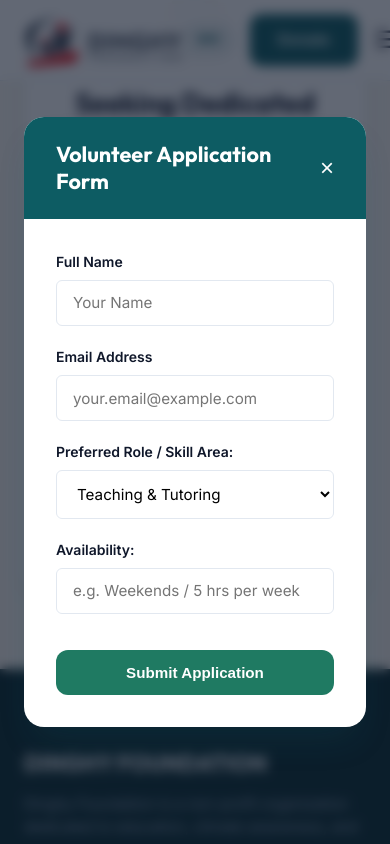
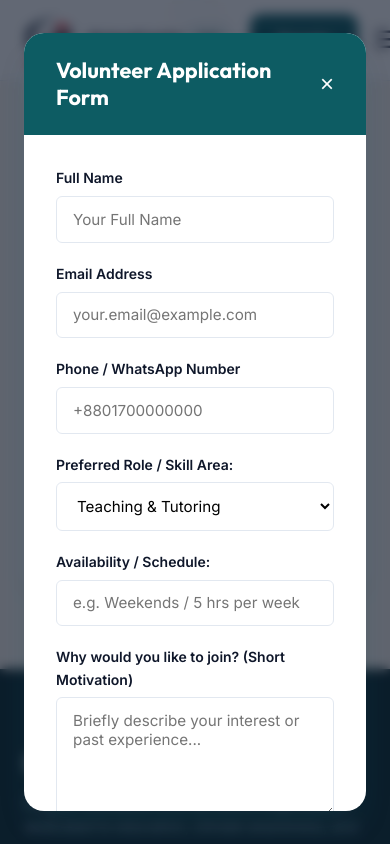
Before and after one commit to mhashiq/DinghyFoundation, a website built with Vite: page team.html in a window 390 px wide. Both pictures are taken after a click on the button "Apply as a Volunteer →". Shown: the part 5101-5945 px from the top of the page. Built offline with nearby package versions, Linux system fonts and the light colour scheme.

Commit message:
Enhance volunteer application form fields with Phone and Motivation inputs

```diff
--- a/i18n.js
+++ b/i18n.js
@@ -198,13 +198,15 @@ export const translations = {
     modal_donate_submit: "Complete Donation",
 
     modal_vol_title: "Volunteer Application Form",
+    modal_vol_phone: "Phone / WhatsApp Number",
     modal_vol_role: "Preferred Role / Skill Area:",
     modal_vol_role1: "Teaching & Tutoring",
     modal_vol_role2: "Health & Hygiene Workshops",
     modal_vol_role3: "Disaster Awareness",
     modal_vol_role4: "Media & Documentation",
-    modal_vol_availability: "Availability:",
-    modal_vol_submit: "Submit Application",
+    modal_vol_availability: "Availability / Schedule:",
+    modal_vol_motivation: "Why would you like to join? (Short Motivation)",
+    modal_vol_submit: "Submit Volunteer Application",
 
     // Footer
     footer_desc: "Dinghy Foundation is a non-profit organization dedicated to education, climate awareness, and community empowerment in Satkhira, coastal Bangladesh.",
@@ -407,13 +409,15 @@ export const translations = {
     modal_donate_submit: "দান সম্পন্ন করুন",
 
     modal_vol_title: "স্বেচ্ছাসেবক আবেদন ফরম",
+    modal_vol_phone: "ফোন / হোয়াটসঅ্যাপ নম্বর",
     modal_vol_role: "পছন্দের কাজের ক্ষেত্র:",
     modal_vol_role1: "শিক্ষাদান ও টিউটরিং",
     modal_vol_role2: "স্বাস্থ্য ও পরিচ্ছন্নতা কর্মশালা",
     modal_vol_role3: "দুর্যোগ সচেতনতা",
     modal_vol_role4: "মিডিয়া ও ডকুমেন্টেশন",
     modal_vol_availability: "সময়সূচী:",
-    modal_vol_submit: "আবেদন জমা দিন",
+    modal_vol_motivation: "কেন আপনি যুক্ত হতে চান? (সংক্ষিপ্ত বিবরণ)",
+    modal_vol_submit: "স্বেচ্ছাসেবক আবেদন জমা দিন",
 
     // Footer
     footer_desc: "ডিঙ্গা ফাউন্ডেশন একটি অলাভজনক সংস্থা যা উপকূলীয় সাতক্ষীরায় শিক্ষা, পরিবেশ সচেতনতা ও মানব উন্নয়নে কাজ করে।",
--- a/team.html
+++ b/team.html
@@ -225,12 +225,17 @@
         <form id="volunteerForm">
           <div class="form-group">
             <label data-i18n="modal_donate_name">Full Name</label>
-            <input type="text" name="Applicant_Name" class="form-control" required placeholder="Your Name">
+            <input type="text" name="Applicant_Name" class="form-control" required placeholder="Your Full Name">
           </div>
 
           <div class="form-group">
             <label data-i18n="modal_donate_email">Email Address</label>
             <input type="email" name="Applicant_Email" class="form-control" required placeholder="your.email@example.com">
+          </div>
+
+          <div class="form-group">
+            <label data-i18n="modal_vol_phone">Phone / WhatsApp Number</label>
+            <input type="tel" name="Applicant_Phone" class="form-control" required placeholder="+8801700000000">
           </div>
 
           <div class="form-group">
@@ -244,8 +249,13 @@
           </div>
 
           <div class="form-group">
-            <label data-i18n="modal_vol_availability">Availability:</label>
+            <label data-i18n="modal_vol_availability">Availability / Schedule:</label>
             <input type="text" name="Availability" class="form-control" placeholder="e.g. Weekends / 5 hrs per week" required>
+          </div>
+
+          <div class="form-group">
+            <label data-i18n="modal_vol_motivation">Why would you like to join?</label>
+            <textarea name="Motivation_Bio" class="form-control" rows="3" placeholder="Briefly describe your interest or past experience..."></textarea>
           </div>
 
           <button type="submit" class="btn btn-secondary" style="width:100%; margin-top: 1rem;" data-i18n="modal_vol_submit">Submit Application</button>
```
Also changed, not shown: dist/about.html, dist/assets/main-DBNzwkYK.js (added), dist/assets/main-DYUYdbdE.js (deleted), dist/contact.html, dist/impact.html, dist/index.html, dist/programs.html, dist/reports.html, dist/team.html.
